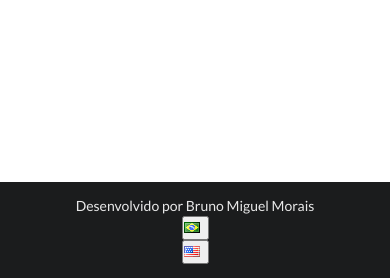
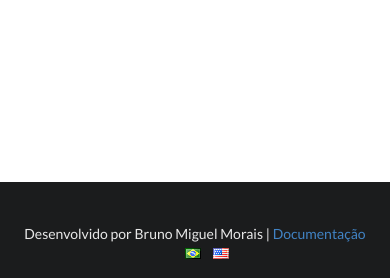
Before and after one commit to bmorais21/sao, a Django app: page /pt-br/disciplina/ in a window 390 px wide. Shown: the part 657-935 px from the top of the page. Run offline with Django 3.2, Linux system fonts and the light colour scheme; data that the repository does not hold is empty.

Commit message:
correções template/responsividade

```diff
--- a/saoapp/templates/disciplina/listar.html
+++ b/saoapp/templates/disciplina/listar.html
@@ -9,7 +9,7 @@
         <div class="row">
             <nav class="ui text stackable menu">
                 <h2 class="ui header">
-                    Disciplinas
+                    {% blocktrans %}Disciplinas{% endblocktrans %}
                 </h2>
             </nav>
         </div>
--- a/saoapp/templates/include/base.html
+++ b/saoapp/templates/include/base.html
@@ -6,6 +6,7 @@
     <head>
         <title>{% blocktrans %}SAO - Sistema de Acompanhamento de Ocorrências{% endblocktrans %}</title>
         <meta charset="utf-8">
+        <meta name="viewport" content="width=device-width, initial-scale=1.0, maximum-scale=1.0">
         <link rel="stylesheet" href="{% static "css/semantic.min.css" %}">
         <link rel="stylesheet" href="{% static "css/estilo.css" %}">
     </head>
@@ -20,8 +21,22 @@
 
         </section>
 
-        <footer class="ui inverted vertical footer segment rodape">{% blocktrans %}Desenvolvido por Bruno Miguel Morais{% endblocktrans %} {% include 'include/language_selector.html' %} </footer>
+        <footer class="ui inverted vertical footer segment rodape">
+            <div class="ui stackable grid">
+                <div class="two wide column"></div>
+                <div class="twelve wide column">
+                    <div class="row">
+                        {% blocktrans %}Desenvolvido por Bruno Miguel Morais{% endblocktrans %}
+                        |
+                        <a href="http://sao.readthedocs.io">{% blocktrans %}Documentação{% endblocktrans %}</a>
+                    </div>
+                    <div class="row">
+                        <div class="ui grid"><div class="seven wide column"></div>{% include 'include/language_selector.html' %}</div>
 
+                    </div>
+                </div>
+            </div>
+        </footer>
         <script src="{% static "js/jquery-3.2.1.min.js" %}"></script>
         <script src="{% static "css/semantic.min.js" %}"></script>
     </body>
--- a/saoapp/templates/include/language_selector.html
+++ b/saoapp/templates/include/language_selector.html
@@ -6,16 +6,16 @@
 {% for language in languages %}
 
     {% if language.name_local == 'English' %}
-        <form action="{% url 'set_language' %}" method="post">{% csrf_token %}
+        <form action="{% url 'set_language' %}" id="form" method="post" class="column">{% csrf_token %}
             <input name="next" type="hidden" value="{{ redirect_to }}" />
             <input id="language_selector" name="language" type="hidden" value="{{ language.code }}"/>
-            <button type="submit"><i class="us flag"></i></button>
+            <a id="submit" href="#" onclick="$(this).closest('form').submit()"><i class="us flag"></i></a>
         </form>
     {% else %}
-        <form action="{% url 'set_language' %}" method="post">{% csrf_token %}
+        <form action="{% url 'set_language' %}" method="post" class="column">{% csrf_token %}
             <input name="next" type="hidden" value="{{ redirect_to }}" />
             <input id="language_selector" name="language" type="hidden" value="{{ language.code }}"/>
-            <button type="submit" class="ui borderless"><i class="br flag"></i></button>
+            <a id="submit" href="#" onclick="$(this).closest('form').submit()"><i class="br flag"></i></a>
         </form>
     {% endif %}
 {% endfor %}
--- a/saoapp/templates/include/menu_superior.html
+++ b/saoapp/templates/include/menu_superior.html
@@ -1,10 +1,9 @@
 {% load staticfiles %}
 {% load i18n %}
 
-<header class="ui inverted huge borderless fluid menu superior">
+<header class="ui inverted huge borderless stackable fluid menu superior">
     <a href="{%url 'index' %}" class="header item"><h1>SAO</h1></a>
     {% if user.is_authenticated %}
-        <div class="left menu">
         {% if user.is_staff %}
             <a href="{% url 'ocorrencia_listar' %}" class="item">{% blocktrans %}Ocorrências{% endblocktrans %}</a>
             <a href="{% url 'aluno_listar' %}" class="item">{% blocktrans %}Alunos{% endblocktrans %}</a>
@@ -14,10 +13,7 @@
         {% else %}
             <a href="{% url 'ocorrencia_listar' %}" class="item">{% blocktrans %}Ocorrências{% endblocktrans %}</a>
         {% endif %}
-        </div>
-        <div class="right menu">
-            <a href="{% url 'perfil' %}" class="item">{% blocktrans %}Trocar Senha{% endblocktrans %}</a>
+            <a href="{% url 'perfil' %}" class="right item">{% blocktrans %}Trocar Senha{% endblocktrans %}</a>
             <a href="{% url 'logout' %}" class="item">{% blocktrans %}Sair{% endblocktrans %}</a>
-        </div>
     {% endif %}
 </header>
--- a/saoapp/templates/turma/listar.html
+++ b/saoapp/templates/turma/listar.html
@@ -9,7 +9,7 @@
         <div class="row">
             <nav class="ui text stackable menu">
                 <h2 class="ui header">
-                    Turmas
+                    {% blocktrans %}Turmas{% endblocktrans %}
                 </h2>
             </nav>
         </div>
```
